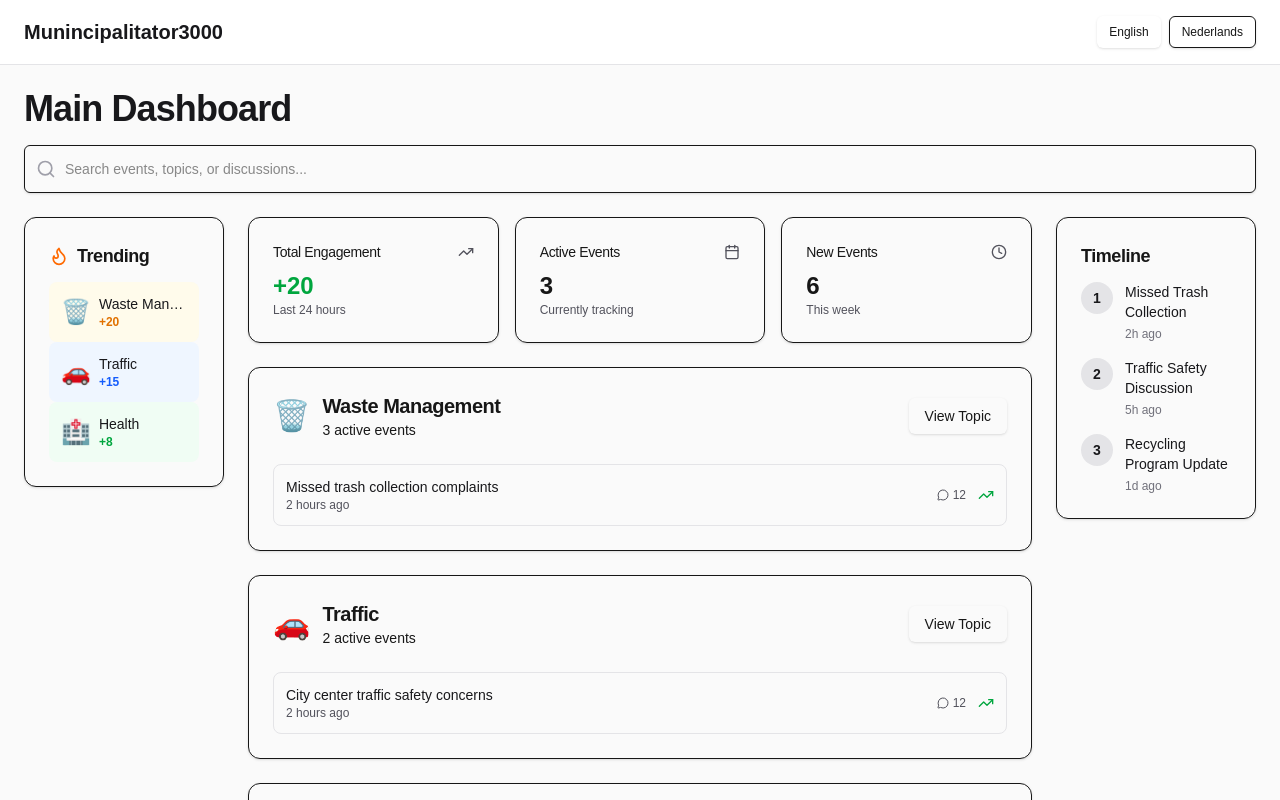
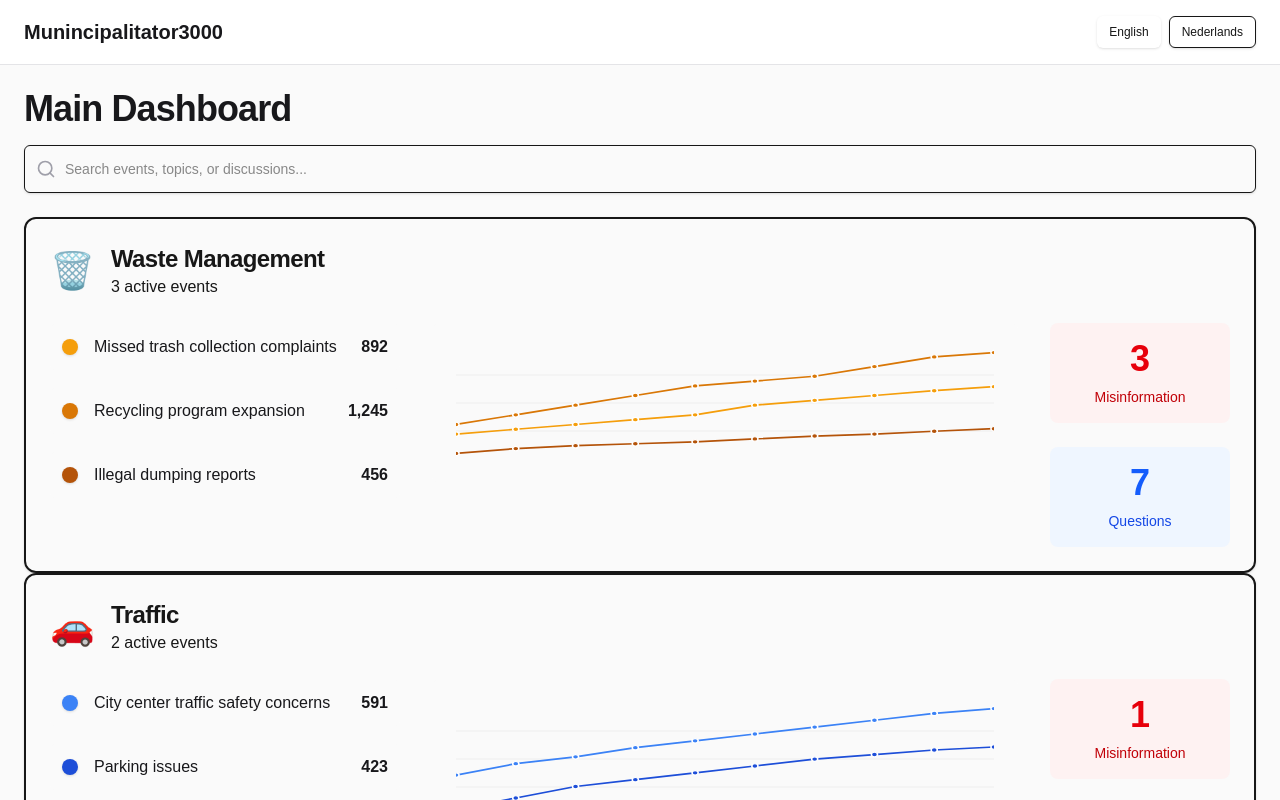
Before and after one commit to RaresPopa04/polderr, a Next.js app in the folder munincipalitator3000/: page /en in a window 1280 px wide. Shown: the top 800 px of the page. Built offline with nearby package versions, Linux system fonts and the light colour scheme.

Commit message:
vibefix dashboard

```diff
--- a/munincipalitator3000/app/[locale]/page.tsx
+++ b/munincipalitator3000/app/[locale]/page.tsx
@@ -1,51 +1,98 @@
 'use client';
 
-import { Button } from "@/components/ui/button";
 import { Card, CardContent, CardDescription, CardHeader, CardTitle } from "@/components/ui/card";
 import { Input } from "@/components/ui/input";
 import { Link } from '@/i18n/routing';
 import { useTranslations } from 'next-intl';
-import { Search, Flame, TrendingUp, Clock, MessageCircle, Calendar } from "lucide-react";
+import { Search } from "lucide-react";
 
 export default function Home() {
   const t = useTranslations('HomePage');
 
-  // Mock data for trending topics
+  // Mock data for trending topics with events (with time-series data)
   const trendingTopics = [
     {
       id: 'trash',
       name: t('trashTopic'),
       icon: '🗑️',
-      engagement: '+20',
-      events: 3,
-      color: 'text-amber-600 dark:text-amber-400',
-      bgColor: 'bg-amber-50 dark:bg-amber-950/20'
+      events: [
+        {
+          id: 1,
+          name: t('trashEvent1'),
+          engagement: 892,
+          color: '#f59e0b',
+          dataPoints: [400, 450, 500, 550, 600, 700, 750, 800, 850, 892]
+        },
+        {
+          id: 2,
+          name: t('trashEvent2Short'),
+          engagement: 1245,
+          color: '#d97706',
+          dataPoints: [500, 600, 700, 800, 900, 950, 1000, 1100, 1200, 1245]
+        },
+        {
+          id: 3,
+          name: t('trashEvent3Short'),
+          engagement: 456,
+          color: '#b45309',
+          dataPoints: [200, 250, 280, 300, 320, 350, 380, 400, 430, 456]
+        },
+      ],
+      actionables: {
+        misinformation: 3,
+        questions: 7
+      }
     },
     {
       id: 'traffic',
       name: t('trafficTopic'),
       icon: '🚗',
-      engagement: '+15',
-      events: 2,
-      color: 'text-blue-600 dark:text-blue-400',
-      bgColor: 'bg-blue-50 dark:bg-blue-950/20'
+      events: [
+        {
+          id: 1,
+          name: t('trafficEvent1'),
+          engagement: 591,
+          color: '#3b82f6',
+          dataPoints: [300, 350, 380, 420, 450, 480, 510, 540, 570, 591]
+        },
+        {
+          id: 2,
+          name: t('trafficEvent2Short'),
+          engagement: 423,
+          color: '#1d4ed8',
+          dataPoints: [150, 200, 250, 280, 310, 340, 370, 390, 410, 423]
+        },
+      ],
+      actionables: {
+        misinformation: 1,
+        questions: 5
+      }
     },
     {
       id: 'health',
       name: t('healthTopic'),
       icon: '🏥',
-      engagement: '+8',
-      events: 2,
-      color: 'text-green-600 dark:text-green-400',
-      bgColor: 'bg-green-50 dark:bg-green-950/20'
+      events: [
+        {
+          id: 1,
+          name: t('healthEvent1'),
+          engagement: 678,
+          color: '#10b981',
+          dataPoints: [300, 350, 400, 450, 500, 550, 600, 630, 660, 678]
         },
-  ];
-
-  // Mock recent events for timeline
-  const recentEvents = [
-    { id: 1, title: t('event1'), time: '2h ago', topic: 'trash' },
-    { id: 2, title: t('event2'), time: '5h ago', topic: 'traffic' },
-    { id: 3, title: t('event3'), time: '1d ago', topic: 'trash' },
+        {
+          id: 2,
+          name: t('healthEvent2Short'),
+          engagement: 934,
+          color: '#059669',
+          dataPoints: [400, 500, 600, 650, 700, 750, 800, 850, 900, 934]
+        },
+      ],
+      actionables: {
+        misinformation: 2,
+        questions: 4
+      }
+    },
   ];
 
   return (
@@ -67,161 +114,127 @@ export default function Home() {
           </div>
         </div>
 
-        {/* Main Layout: Fire Sidebar + Content + Timeline */}
-        <div className="grid grid-cols-1 gap-6 lg:grid-cols-[200px_1fr_200px]">
-          {/* Left Sidebar - FIRE (Trending) */}
-          <div className="space-y-4">
-            <Card>
-              <CardHeader className="pb-3">
-                <div className="flex items-center gap-2">
-                  <Flame className="h-5 w-5 text-orange-500" />
-                  <CardTitle className="text-lg">{t('trending')}</CardTitle>
-                </div>
-              </CardHeader>
-              <CardContent>
-                <div className="space-y-2">
-                  {trendingTopics.map((topic) => (
+        {/* Main Content Area */}
+        <div className="space-y-12">
+            {/* Topic Sections */}
+            {trendingTopics.map((topic) => {
+              // Find max value across all data points for scaling
+              const allDataPoints = topic.events.flatMap(e => e.dataPoints);
+              const maxValue = Math.max(...allDataPoints);
+              const minValue = Math.min(...allDataPoints);
+              const range = maxValue - minValue;
+
+              return (
                 <Link key={topic.id} href={`/topics/${topic.id}`}>
-                      <div className={`cursor-pointer rounded-lg p-3 transition-colors hover:bg-zinc-100 dark:hover:bg-zinc-900 ${topic.bgColor}`}>
-                        <div className="flex items-center gap-2">
-                          <span className="text-2xl">{topic.icon}</span>
-                          <div className="flex-1 min-w-0">
-                            <div className="text-sm font-medium text-zinc-900 dark:text-zinc-50 truncate">
-                              {topic.name}
-                            </div>
-                            <div className={`text-xs font-semibold ${topic.color}`}>
-                              {topic.engagement}
-                            </div>
-                          </div>
-                        </div>
-                      </div>
-                    </Link>
-                  ))}
-                </div>
-              </CardContent>
-            </Card>
-          </div>
-
-          {/* Main Content Area */}
-          <div className="space-y-6">
-            {/* Engagement Stats */}
-            <div className="grid gap-4 md:grid-cols-3">
-              <Card>
-                <CardHeader className="flex flex-row items-center justify-between space-y-0 pb-2">
-                  <CardTitle className="text-sm font-medium">{t('totalEngagement')}</CardTitle>
-                  <TrendingUp className="h-4 w-4 text-zinc-600 dark:text-zinc-400" />
-                </CardHeader>
-                <CardContent>
-                  <div className="text-2xl font-bold text-green-600 dark:text-green-400">+20</div>
-                  <p className="text-xs text-zinc-600 dark:text-zinc-400">
-                    {t('last24Hours')}
-                  </p>
-                </CardContent>
-              </Card>
-
-              <Card>
-                <CardHeader className="flex flex-row items-center justify-between space-y-0 pb-2">
-                  <CardTitle className="text-sm font-medium">{t('activeEvents')}</CardTitle>
-                  <Calendar className="h-4 w-4 text-zinc-600 dark:text-zinc-400" />
-                </CardHeader>
-                <CardContent>
-                  <div className="text-2xl font-bold">3</div>
-                  <p className="text-xs text-zinc-600 dark:text-zinc-400">
-                    {t('currentlyTracking')}
-                  </p>
-                </CardContent>
-              </Card>
-
-              <Card>
-                <CardHeader className="flex flex-row items-center justify-between space-y-0 pb-2">
-                  <CardTitle className="text-sm font-medium">{t('newEvents')}</CardTitle>
-                  <Clock className="h-4 w-4 text-zinc-600 dark:text-zinc-400" />
-                </CardHeader>
-                <CardContent>
-                  <div className="text-2xl font-bold">6</div>
-                  <p className="text-xs text-zinc-600 dark:text-zinc-400">
-                    {t('thisWeek')}
-                  </p>
-                </CardContent>
-              </Card>
-            </div>
-
-            {/* Topic Sections */}
-            {trendingTopics.map((topic) => (
-              <Card key={topic.id}>
-                <CardHeader>
-                  <div className="flex items-center justify-between">
-                    <div className="flex items-center gap-3">
-                      <span className="text-3xl">{topic.icon}</span>
+                  <Card className="cursor-pointer border-2 transition-all hover:border-zinc-400 hover:shadow-xl dark:hover:border-zinc-600">
+                    <CardHeader className="pb-6">
+                      <div className="flex items-center gap-4">
+                        <span className="text-4xl">{topic.icon}</span>
                         <div>
-                        <CardTitle className="text-xl">{topic.name}</CardTitle>
-                        <CardDescription>
-                          {topic.events} {t('activeEventsInTopic')}
+                          <CardTitle className="text-2xl">{topic.name}</CardTitle>
+                          <CardDescription className="text-base">
+                            {topic.events.length} {t('activeEventsInTopic')}
                           </CardDescription>
                         </div>
                       </div>
-                    <Link href={`/topics/${topic.id}`}>
-                      <Button>
-                        {t('viewTopic')}
-                      </Button>
-                    </Link>
-                  </div>
                     </CardHeader>
-                <CardContent>
-                  <div className="space-y-3">
-                    {/* Mock events for this topic */}
-                    <div className="flex items-center justify-between rounded-lg border border-zinc-200 p-3 dark:border-zinc-800">
-                      <div className="flex-1">
-                        <div className="text-sm font-medium text-zinc-900 dark:text-zinc-50">
-                          {topic.id === 'trash' ? t('trashEvent1') :
-                           topic.id === 'traffic' ? t('trafficEvent1') :
-                           t('healthEvent1')}
-                        </div>
-                        <div className="text-xs text-zinc-600 dark:text-zinc-400">
-                          {t('2hoursAgo')}
+                    <CardContent className="pt-0">
+                      <div className="grid grid-cols-[350px_1fr_180px] gap-8">
+                        {/* Left: Legend */}
+                        <div className="space-y-4">
+                          {topic.events.map((event) => (
+                            <div key={event.id} className="flex items-center gap-4 rounded-lg bg-zinc-50 p-3 dark:bg-zinc-900">
+                              <div
+                                className="h-4 w-4 shrink-0 rounded-full shadow-sm"
+                                style={{ backgroundColor: event.color }}
+                              />
+                              <div className="flex-1 min-w-0">
+                                <div className="text-base font-medium text-zinc-900 dark:text-zinc-50 truncate">
+                                  {event.name}
                                 </div>
                               </div>
-                      <div className="flex items-center gap-3 text-xs text-zinc-600 dark:text-zinc-400">
-                        <div className="flex items-center gap-1">
-                          <MessageCircle className="h-3 w-3" />
-                          <span>12</span>
+                              <div className="text-base font-bold text-zinc-900 dark:text-zinc-50">
+                                {event.engagement.toLocaleString()}
                               </div>
-                        <TrendingUp className="h-4 w-4 text-green-600 dark:text-green-400" />
+                            </div>
+                          ))}
+                        </div>
+
+                        {/* Center: Line Graph */}
+                        <div className="h-40 rounded-lg bg-zinc-50 p-6 dark:bg-zinc-900">
+                          <svg className="h-full w-full" viewBox="0 0 700 200" preserveAspectRatio="none">
+                            {/* Grid lines */}
+                            <line x1="0" y1="50" x2="700" y2="50" stroke="currentColor" strokeWidth="0.5" className="text-zinc-300 dark:text-zinc-700" />
+                            <line x1="0" y1="100" x2="700" y2="100" stroke="currentColor" strokeWidth="0.5" className="text-zinc-300 dark:text-zinc-700" />
+                            <line x1="0" y1="150" x2="700" y2="150" stroke="currentColor" strokeWidth="0.5" className="text-zinc-300 dark:text-zinc-700" />
+
+                            {/* Lines for each event */}
+                            {topic.events.map((event) => {
+                              const points = event.dataPoints.map((value, index) => {
+                                const x = (index / (event.dataPoints.length - 1)) * 700;
+                                const y = 200 - ((value - minValue) / range) * 180 - 10;
+                                return `${x},${y}`;
+                              }).join(' ');
+
+                              return (
+                                <g key={event.id}>
+                                  {/* Line */}
+                                  <polyline
+                                    points={points}
+                                    fill="none"
+                                    stroke={event.color}
+                                    strokeWidth="3"
+                                    strokeLinecap="round"
+                                    strokeLinejoin="round"
+                                  />
+
+                                  {/* Data points */}
+                                  {event.dataPoints.map((value, index) => {
+                                    const x = (index / (event.dataPoints.length - 1)) * 700;
+                                    const y = 200 - ((value - minValue) / range) * 180 - 10;
+                                    return (
+                                      <circle
+                                        key={index}
+                                        cx={x}
+                                        cy={y}
+                                        r="4"
+                                        fill={event.color}
+                                        stroke="white"
+                                        strokeWidth="2"
+                                      />
+                                    );
+                                  })}
+                                </g>
+                              );
+                            })}
+                          </svg>
+                        </div>
+
+                        {/* Right: Actionables */}
+                        <div className="flex flex-col justify-center space-y-6">
+                          <div className="rounded-lg bg-red-50 p-4 text-center dark:bg-red-950/20">
+                            <div className="text-4xl font-bold text-red-600 dark:text-red-400">
+                              {topic.actionables.misinformation}
+                            </div>
+                            <div className="text-sm font-medium text-red-700 dark:text-red-300 mt-2">
+                              {t('misinformation')}
+                            </div>
+                          </div>
+                          <div className="rounded-lg bg-blue-50 p-4 text-center dark:bg-blue-950/20">
+                            <div className="text-4xl font-bold text-blue-600 dark:text-blue-400">
+                              {topic.actionables.questions}
+                            </div>
+                            <div className="text-sm font-medium text-blue-700 dark:text-blue-300 mt-2">
+                              {t('questions')}
+                            </div>
                           </div>
                         </div>
                       </div>
                     </CardContent>
                   </Card>
-            ))}
-          </div>
-
-          {/* Right Sidebar - Timeline */}
-          <div className="space-y-4">
-            <Card className="sticky top-6">
-              <CardHeader className="pb-3">
-                <CardTitle className="text-lg">{t('timeline')}</CardTitle>
-              </CardHeader>
-              <CardContent>
-                <div className="space-y-4">
-                  {recentEvents.map((event, index) => (
-                    <div key={event.id} className="flex items-start gap-3">
-                      <div className="flex h-8 w-8 shrink-0 items-center justify-center rounded-full bg-zinc-200 text-sm font-bold text-zinc-900 dark:bg-zinc-800 dark:text-zinc-50">
-                        {index + 1}
-                      </div>
-                      <div className="flex-1 space-y-1">
-                        <div className="text-sm font-medium text-zinc-900 dark:text-zinc-50">
-                          {event.title}
-                        </div>
-                        <div className="text-xs text-zinc-500 dark:text-zinc-500">
-                          {event.time}
-                        </div>
-                      </div>
-                    </div>
-                  ))}
-                </div>
-              </CardContent>
-            </Card>
-          </div>
+                </Link>
+              );
+            })}
         </div>
       </div>
     </div>
--- a/munincipalitator3000/messages/en.json
+++ b/munincipalitator3000/messages/en.json
@@ -25,12 +25,18 @@
     "viewTopic": "View Topic",
     "timeline": "Timeline",
     "trashEvent1": "Missed trash collection complaints",
+    "trashEvent2Short": "Recycling program expansion",
+    "trashEvent3Short": "Illegal dumping reports",
     "trafficEvent1": "City center traffic safety concerns",
+    "trafficEvent2Short": "Parking issues",
     "healthEvent1": "Mental health services discussion",
+    "healthEvent2Short": "Sports facility proposals",
     "2hoursAgo": "2 hours ago",
     "event1": "Missed Trash Collection",
     "event2": "Traffic Safety Discussion",
-    "event3": "Recycling Program Update"
+    "event3": "Recycling Program Update",
+    "misinformation": "Misinformation",
+    "questions": "Questions"
   },
   "EventsPage": {
     "title": "Events Overview",
--- a/munincipalitator3000/messages/nl.json
+++ b/munincipalitator3000/messages/nl.json
@@ -25,12 +25,18 @@
         "viewTopic": "Bekijk Onderwerp",
         "timeline": "Tijdlijn",
         "trashEvent1": "Klachten gemiste afvalinzameling",
+        "trashEvent2Short": "Uitbreiding recyclingprogramma",
+        "trashEvent3Short": "Meldingen illegaal dumpen",
         "trafficEvent1": "Zorgen over verkeersveiligheid centrum",
+        "trafficEvent2Short": "Parkeerproblemen",
         "healthEvent1": "Discussie GGZ diensten",
+        "healthEvent2Short": "Voorstellen sportfaciliteiten",
         "2hoursAgo": "2 uur geleden",
         "event1": "Gemiste Afvalinzameling",
         "event2": "Verkeersveiligheid Discussie",
-        "event3": "Update Recyclingprogramma"
+        "event3": "Update Recyclingprogramma",
+        "misinformation": "Desinformatie",
+        "questions": "Vragen"
     },
     "EventsPage": {
         "title": "Evenementen Overzicht",
```
Lines whose indentation alone changed are shown as unchanged.
